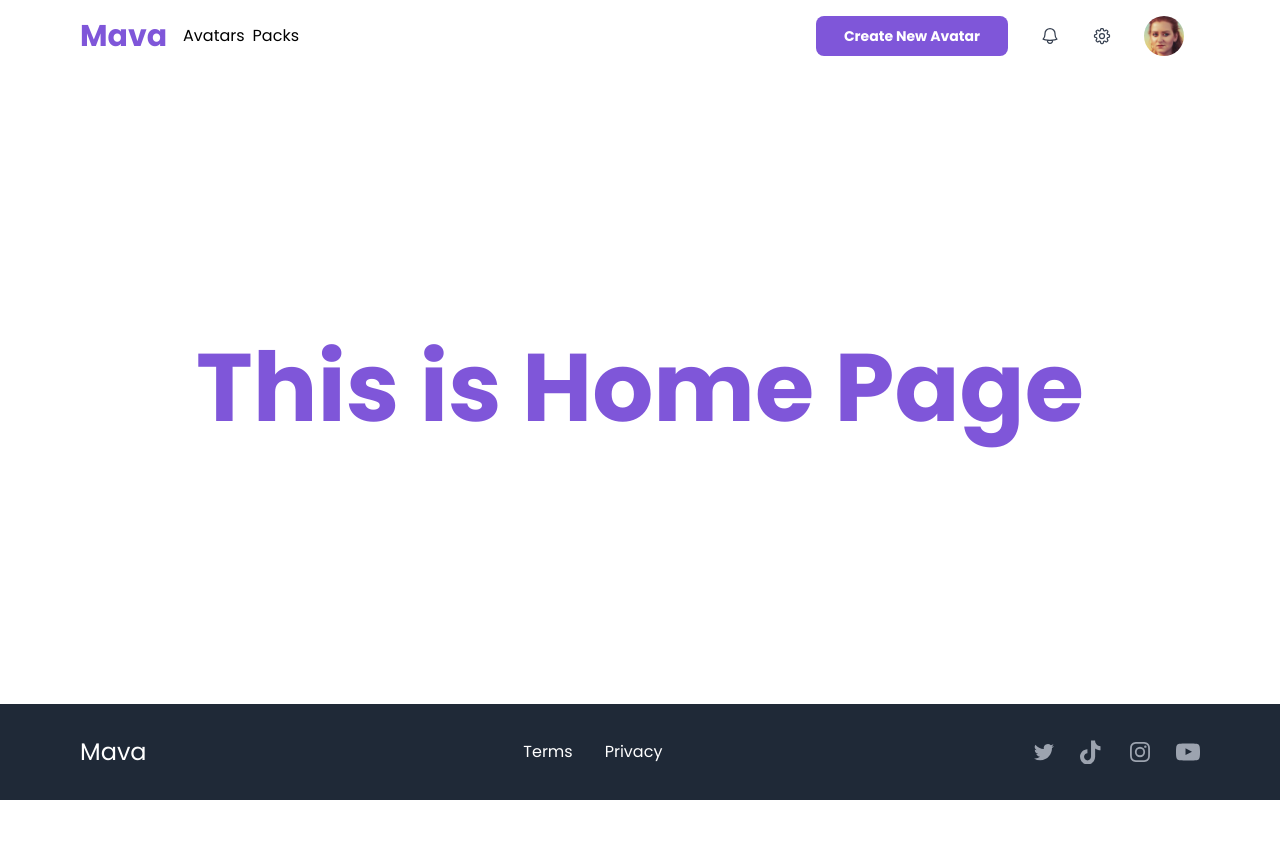
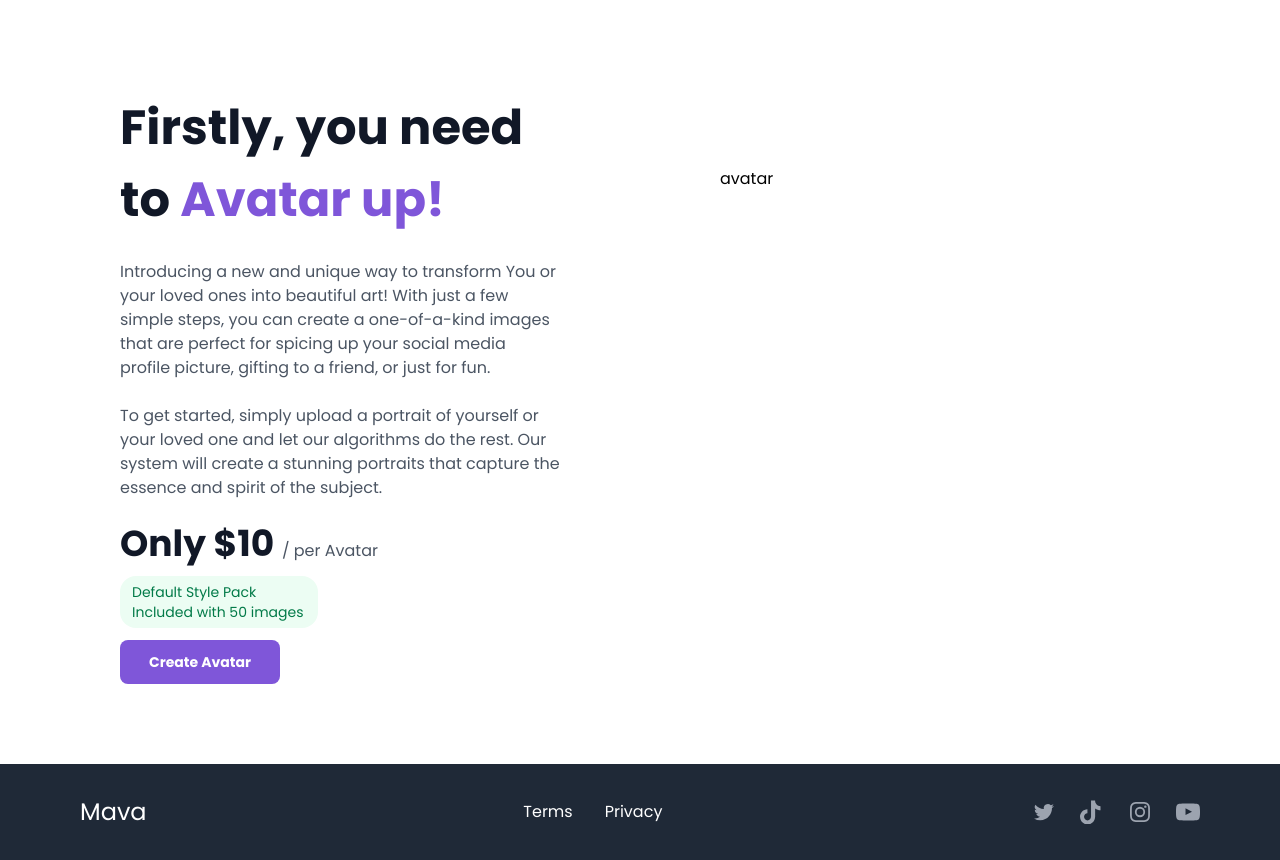
Before and after one commit to brandojesus0624/AI-web-frontend, a React (Create React App) app: page /home in a window 1280 px wide. Before the commit the page ends 800 px from the top, so only its background shows below. Built offline with nearby package versions, Linux system fonts and the light colour scheme.

Commit message:
Home page left supporting text

```diff
--- a/src/components/pages/home.js
+++ b/src/components/pages/home.js
@@ -3,13 +3,46 @@ import MainLayout from "../../layout/mainLayout";
 const Home = () => {
   return (
     <MainLayout>
-      <div className="px-10 flex-1 flex justify-center items-center">
-        <h1 className="text-8xl text-primary-600 text-center font-poppinsBold">
-          This is Home Page
-        </h1>
+      <div className="px-10 flex-1 flex lg:flex-row flex-col-reverse justify-center items-center">
+        <div className="flex flex-col w-full lg:w-1/2 md:p-20 p-10" id="supporting_head">
+          <h1 className="text-gray-900 font-poppinsBold text-5xl leading-normal mb-6">
+            Firstly, you need to{" "}
+            <span className="text-primary-600">Avatar up!</span>
+          </h1>
+          <div className="text-gray-600" id="supporting_text">
+            <p className="mb-6">Introducing a new and unique way to transform You or your loved ones
+            into beautiful art! With just a few simple steps, you can create a
+            one-of-a-kind images that are perfect for spicing up your social
+            media profile picture, gifting to a friend, or just for fun.</p>
+            <p>
+             To get
+            started, simply upload a portrait of yourself or your loved one and
+            let our algorithms do the rest. Our system will create a stunning
+            portraits that capture the essence and spirit of the subject.
+          </p>
+          </div>
+          <div className="mt-6" id="price">
+            <span className="text-gray-600"><span className="text-gray-900 text-4xl font-poppinsBold">Only $10 </span> / per Avatar</span>
+            <div className="bg-success-50 rounded-2xl text-sm mt-3 w-[198px] px-3 py-1.5 text-success-700" id="badge">
+              <p>Default Style Pack</p>
+              <p>Included with 50 images</p>
+            </div>
+          </div>
+          <button
+            className="block mt-3 text-sm bg-primary-600 w-40 hover:bg-primary-700 py-3 px-6 rounded-lg text-white font-poppinsBold"
+          >
+            Create Avatar
+          </button>
+        </div>
+        <div className="lg:w-1/2 w-full md:p-20 p-10 md:flex relative h-auto lg:h-4/5" id="avatar-group">
+          avatar
+          {/* <div className="absolute w-[132px] h-[176px] top-0 left-12 overflow-hidden">
+            <img alt="avatar" src={require('../../assets/img/3.png')} className=" rounded-full w-[176px] h-[176px]" />
+          </div> */}
+        </div>
       </div>
     </MainLayout>
-  )
-}
+  );
+};
 
 export default Home;
```
